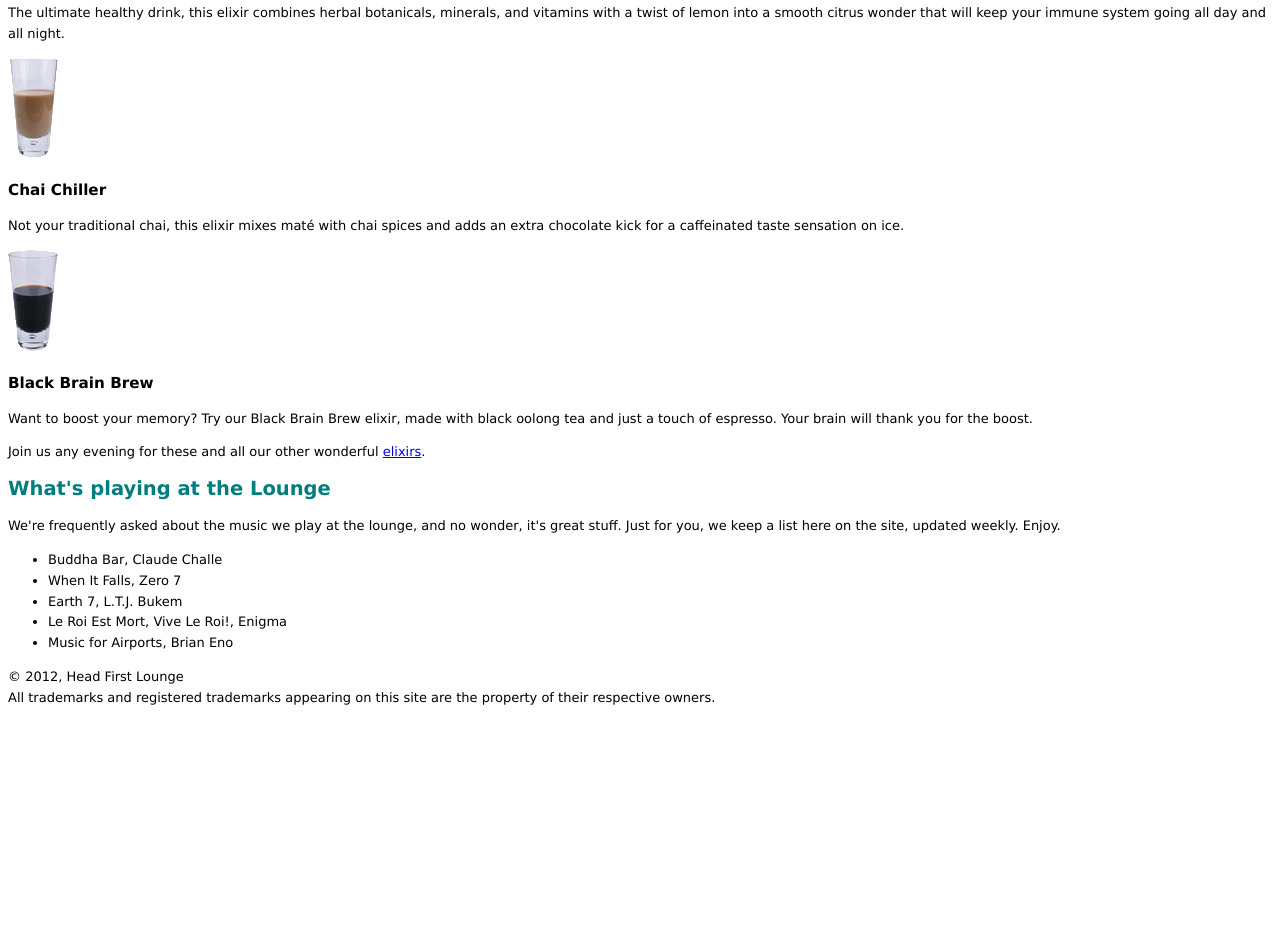
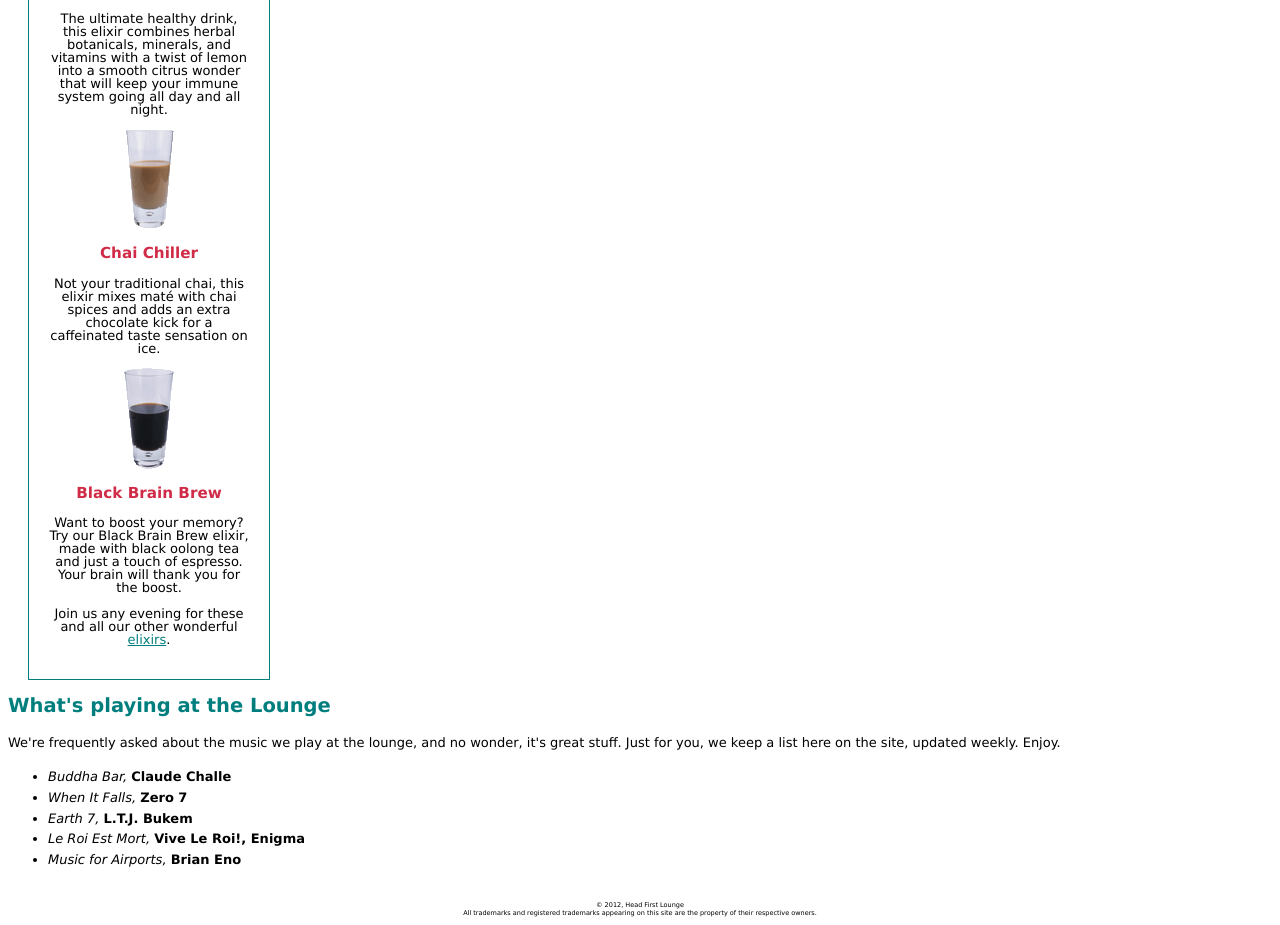
Before and after one commit to KBradley1991/HTML_Learning, a plain HTML site: page lounge/lounge.html in a window 1280 px wide. Shown: the part 1038-1963 px from the top of the page. Before the commit the page ends 1760 px from the top, so only its background shows below. Drawn offline with Linux system fonts and the light colour scheme.

Commit message:
page 462

```diff
--- a/lounge/lounge.css
+++ b/lounge/lounge.css
@@ -11,6 +11,35 @@ h1{
 }
 h2{
 	font-size: 130;
+}
+#elixirs{
+	border: thin solid #007e7e;
+	width: 200px;
+	text-align: center;
+	padding-right: 20px;
+	padding-left: 20px;
+	padding-bottom: 20px;
+	margin-left: 20px;
+	background-image: url("Images/cocktail.gif");
+	background-repeat: repeat-x;
+	line-height: 1;
+}
+#elixirs h2{
+	color: Black;
+}
+#elixirs h3{
+	color:  #d12c47;
+}
+
+#elixirs a:link{
+	color: #007e7e;
+}
+#elixirs a:visited{
+	color: #333333;
+}
+#elixirs a:hover{
+	background: #f88396;
+	color: #0d5353;
 }
 #guarantee{
 	border-color: black;
@@ -32,3 +61,17 @@ h2{
 	border-color: white;
 
 }
+
+.cd{
+	font-style: italic;
+}
+.artist{
+	font-weight: bold;
+}
+
+#footer{
+	font-size: 50%;
+	text-align: center;
+	line-height: normal;
+	margin-top: 30px;
+}
--- a/lounge/lounge.html
+++ b/lounge/lounge.html
@@ -57,6 +57,7 @@
 			No reservations necessary; come and join us anytime.
 		</p>
 		<br/>
+		<div id="elixirs">
     	<h2>Weekly Elixir Specials</h2>
       <p>
       	<img src="images/LemonBreeze.gif" alt="Lemon Breeze Elixir">
@@ -96,7 +97,7 @@
       		<a href="beverages/elixir.html"
          	title="Head First Lounge Elixirs">elixirs</a>.
     	</p>
-
+	</div>
     <h2>What's playing at the Lounge</h2>
     <p>
       We're frequently asked about the music we play at the lounge, and no wonder,
@@ -104,17 +105,18 @@
       Enjoy.
     </p>
     <ul>
-      <li>Buddha Bar, Claude Challe</li>
-      <li>When It Falls, Zero 7</li>
-      <li>Earth 7, L.T.J. Bukem</li>
-      <li>Le Roi Est Mort, Vive Le Roi!, Enigma</li>
-      <li>Music for Airports, Brian Eno</li>
+      <li><span class="cd">Buddha Bar,</span> <span class="artist">Claude Challe</span></li>
+      <li><span class="cd">When It Falls,</span> <span class="artist"> Zero 7</span></li>
+      <li><span class="cd">Earth 7,</span> <span class="artist"> L.T.J. Bukem</span></li>
+      <li><span class="cd">Le Roi Est Mort,</span> <span class="artist"> Vive Le Roi!, Enigma</span></li>
+      <li><span class="cd">Music for Airports,</span> <span class="artist"> Brian Eno</span></li>
     </ul>
-
+		<div id="footer">
     	<p>
       	&copy; 2012, Head First Lounge<br>
       	All trademarks and registered trademarks appearing on this site are
       	the property of their respective owners.
       </p>
+		</div>
   </body>
 </html>
```
Also changed, not shown: lounge/chapter10-loung.html (added, +32 -0 lines), Journal/New Text Document.txt (added), books/Head First HTML and CSS - 2nd Edition (2012) (Pdf & Epub) Gooner/cover.jpg (added), lounge/Images/cocktail.gif (added), lounge/Images/yellow.gif (added), 5 other files. Lines whose indentation alone changed are shown as unchanged.
